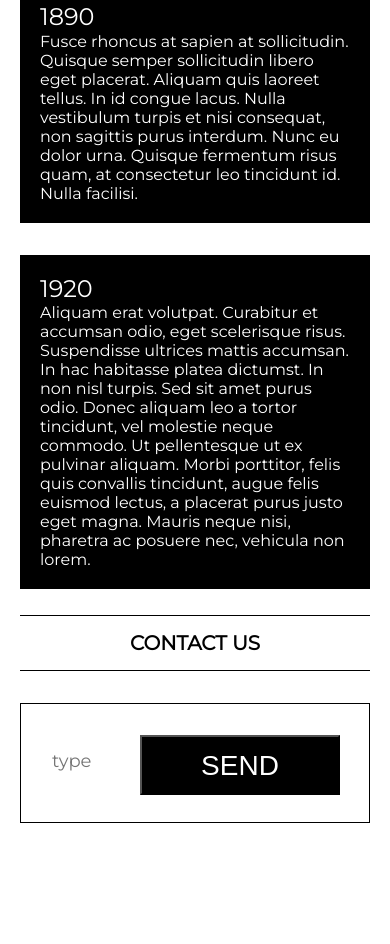
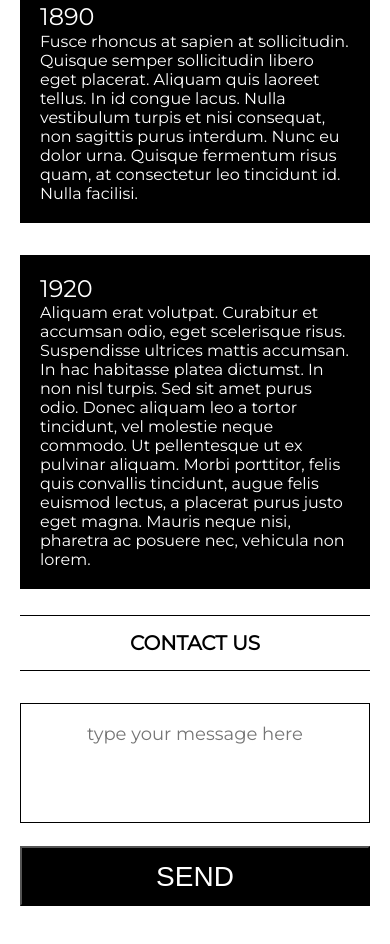
Before and after one commit to DidykFyodor/lesson-12, a plain HTML site: page index.html in a window 390 px wide. Shown: the part 639-1583 px from the top of the page. Drawn offline with Linux system fonts and the light colour scheme; a web font is replaced by a local one.

Commit message:
change textare

```diff
--- a/style/media.css
+++ b/style/media.css
@@ -59,6 +59,17 @@
   }
   .contact__title {
     margin-bottom: 32px;
+  }
+  .contact__text {
+    margin-bottom: 19px;
+    padding: 0;
+    padding: 20px;
+    line-height: 1.2;
+    font-size: 18px;
+  }
+  .contact__text::placeholder {
+    text-align: center;
+    line-height: 20px;
   }
   .navigation__link {
     font-size: 24px;
@@ -169,6 +180,11 @@
   .contact__title {
     margin-bottom: 32px;
   }
+  .contact__submit {
+    position: static;
+    transform: none;
+    width: 100%;
+  }
   /* ----------------------------------------------------------- */
   .menu-open .header__container {
     flex-direction: column;
```
